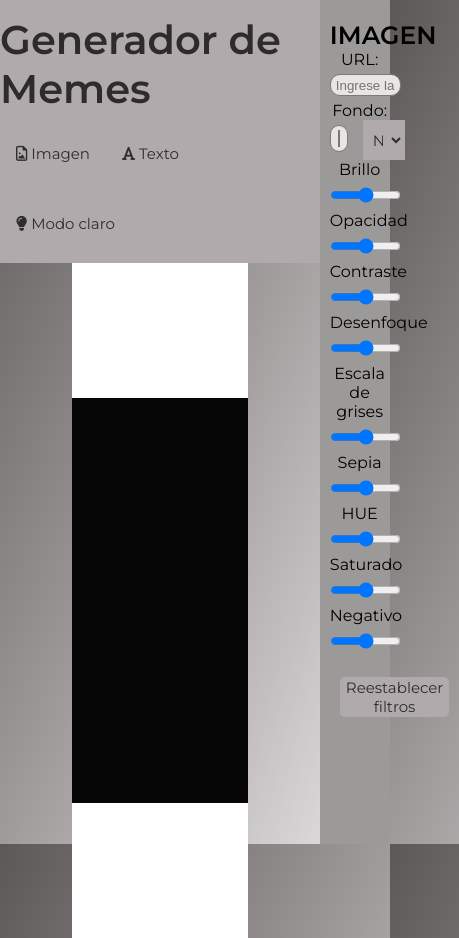
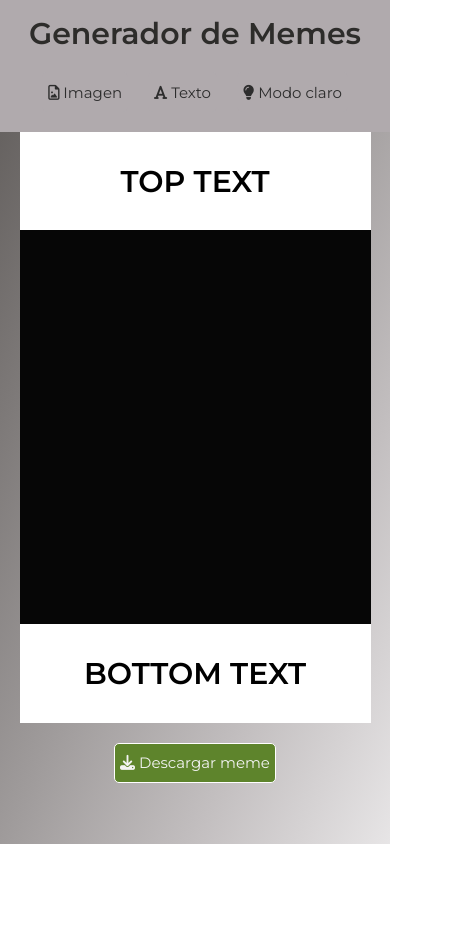
Before and after one commit to miglesiasghys/editorDeMemes, a plain HTML site: page index.html in a window 390 px wide. Shown: the whole page, 459 px wide, since content can reach past the window. After the commit the page ends 844 px from the top, so only its background shows below. Drawn offline with Linux system fonts and the light colour scheme.

Commit message:
incorporacion en js de imagen meme

```diff
--- a/index.html
+++ b/index.html
@@ -45,15 +45,22 @@
             <main>
                 <div id="box-color" class="container-box-meme">
                     <div class="superior text-meme">
-
+                        <p class="text-meme-description">
+                            TOP TEXT
+                        </p>
                     </div>
-                    <div class="img-meme">
-
+                    <div class="img-meme" id="img-meme">
                     </div>
                     <div class="inferior text-meme">
-
+                        <p class="text-meme-description">
+                            BOTTOM TEXT
+                        </p>
                     </div>
                 </div>
+                <button type="submit" class="button-box download" id="download">
+                    <i class="fa-solid fa-download"></i>
+                    Descargar meme
+                </button>
             </main>
         </div>
         <div class="container-formato">
@@ -64,7 +71,7 @@
                 <form>
                     <label for="url">
                         URL:
-                        <input type="text" placeholder="Ingrese la URL de la imagen." />
+                        <input type="text" placeholder="Ingrese la URL de la imagen." id="url-input" />
                     </label>
                     <label for="fondo">
                         Fondo:
--- a/script.js
+++ b/script.js
@@ -25,8 +25,6 @@ const changeMode=()=>{
     formatAside[1].classList.toggle('dark-aside')
 }
 
-
-
 //
 const cajaColor = document.getElementById('box-color')
 let colorElegido=''
@@ -44,3 +42,17 @@ const obtenerColor=(e)=> {
 inputColor.addEventListener('input', (evento)=>obtenerColor(evento))
 
 inputColor.addEventListener('input', ()=>cambioDeColor(colorElegido))
+
+//
+const imgMeme=document.getElementById('img-meme')
+const inputURL=document.getElementById('url-input')
+
+inputURL.addEventListener('input', (e)=>changeBackground(e))
+
+const changeBackground= (e) => {
+    console.log(e.target.value)
+    imgMeme.style.backgroundImage=`url('${e.target.value}')`
+    // imgMeme.style.backgroundSize='cover'
+    // imgMeme.style.backgroundRepeat='no-repite'
+    // imgMeme.style.backgroundPosition='center'
+}
--- a/style.css
+++ b/style.css
@@ -39,7 +39,14 @@ body{
 .hidden{
     display: none;
 }
-
+@media (max-width: 1250px){
+    .container-formato{
+        display: none;
+    }
+    .container{
+        width: 100%;
+    }
+}
 /**/
 .title{
     font-size: 40px;
@@ -108,12 +115,13 @@ select{
 
 main{
     display: flex;
+    flex-direction: column;
     justify-content: center;
     align-items: center;
 }
 .container-box-meme{
-    width: 55%;
-    height: 80vh;
+    width: 50%;
+    height: 70vh;
     background-color: rgb(6, 6, 6);
     display: flex;
     flex-direction: column;
@@ -122,10 +130,49 @@ main{
 .text-meme{
     background-color: white;
     color: black;
-    height: 20%;
+    height: 17%;
     width: 100%;
+    display: flex;
+    align-items: center;
+    justify-content: center;
 }
 .img-meme{
-    height: 60%;
+    height: 68%;
     width: 100%;
+    background-size: cover;
+    background-repeat: no-repeat;
+    background-position: center;
 }
+
+.text-meme-description{
+    font-size: 38px;
+    font-weight: 600;
+}
+
+.download{
+    background-color: rgb(94, 132, 44);
+    color: rgb(243, 243, 243);
+    border: 1px solid white;
+}
+
+@media (max-width: 800px){
+    .container-box-meme{
+        width: 70%;
+    }
+}
+@media (max-width: 500px){
+    .container-box-meme{
+        width: 80%;
+    }
+    .title{
+        font-size: 30px;
+    }
+}
+@media (max-width: 400px){
+    .container-box-meme{
+        width: 90%;
+    }
+    .text-meme-description{
+        font-size: 30px;
+    }
+}
```
